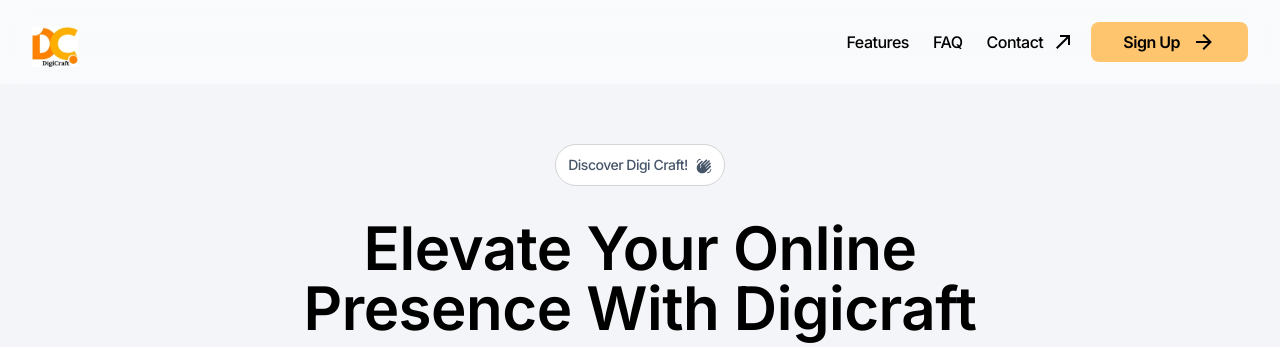
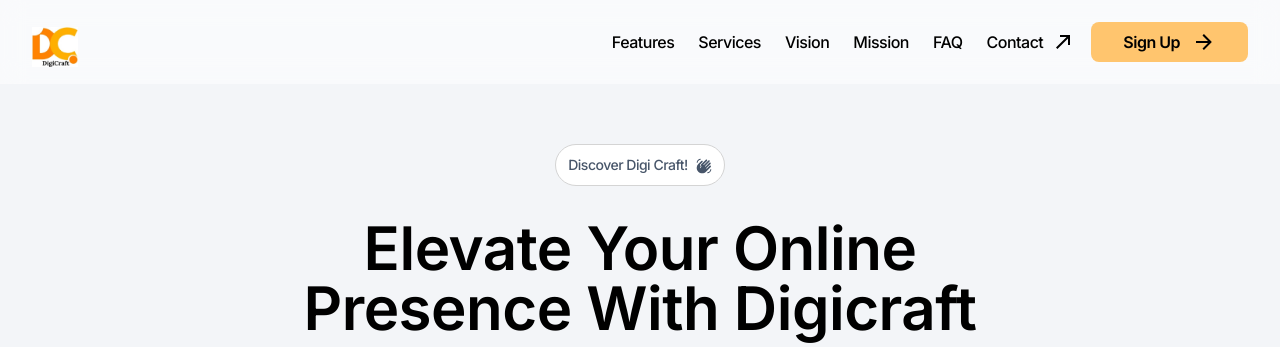
Before and after one commit to MuliJob/Digi-Craft-Website, a Django app: page / in a window 1280 px wide. Shown: the top 347 px of the page. Run offline with Django 5.2, Linux system fonts and the light colour scheme.

Commit message:
added social media links and navbar links

```diff
--- a/website/templates/digicraft.html
+++ b/website/templates/digicraft.html
@@ -206,6 +206,34 @@
                         Features
                       </a>
                     </li>
+
+                    <li class="header-nav--menu-item">
+                      <a
+                        href="/#services"
+                        class="menu-item--link flex items-center"
+                        target="_self"
+                      >
+                        Services
+                      </a>
+                    </li>
+                    <li class="header-nav--menu-item">
+                      <a
+                        href="/#faq"
+                        class="menu-item--link flex items-center"
+                        target="_self"
+                      >
+                        Vision
+                      </a>
+                    </li>
+                    <li class="header-nav--menu-item">
+                      <a
+                        href="/#faq"
+                        class="menu-item--link flex items-center"
+                        target="_self"
+                      >
+                        Mission
+                      </a>
+                    </li>
                     <li class="header-nav--menu-item">
                       <a
                         href="/#faq"
@@ -217,9 +245,9 @@
                     </li>
                     <li class="header-nav--menu-item">
                       <a
-                        href="#"
+                        href="/#contactus"
                         class="menu-item--link flex items-center"
-                        target="_blank"
+                        target="_self"
                       >
                         Contact
                         <span
@@ -470,7 +498,7 @@
             </section>
           </section>
 
-          <section class="feature-tabs">
+          <section class="feature-tabs" id="services">
             <section class="badge-group w-full">
               <div
                 href=""
@@ -841,8 +869,7 @@
                     Yes, we offer custom software development services to meet
                     the unique needs of our clients. Our team of developers can
                     create custom software solutions that are tailored to your
-                    specific requirements. However all software we develop will
-                    be based on our SAAS model.
+                    specific requirements.
                   </p>
                 </div>
               </div>
@@ -850,7 +877,7 @@
           </section>
 
           <!-- <section class="feature-tabs"></section> -->
-          <section class="badge-group w-full">
+          <section class="badge-group w-full" id="contactus">
             <div href="" class="badge-group--container align--center undefined">
               <div class="badge-group--message">Contact Us</div>
               <div class="badge-group--icon">
@@ -980,7 +1007,7 @@
                       <li class="footer-menu--list-item gap-2">
                         <a
                           class="mb-2 flex items-center w-auto font-medium transition-colors duration-300 hover:text-secondary-700"
-                          href="#"
+                          href="https://www.linkedin.com/in/digi-craft-3928a71bb?utm_source=share&utm_campaign=share_via&utm_content=profile&utm_medium=android_app"
                           target="_blank"
                         >
                           <svg
@@ -1007,7 +1034,7 @@
                       <li class="footer-menu--list-item gap-2">
                         <a
                           class="mb-2 flex items-center w-auto font-medium transition-colors duration-300 hover:text-secondary-700"
-                          href="#"
+                          href="https://www.facebook.com/profile.php?id=61566109316037"
                         >
                           <svg
                             xmlns="http://www.w3.org/2000/svg"
@@ -1031,7 +1058,7 @@
                       <li class="footer-menu--list-item gap-2">
                         <a
                           class="mb-2 flex items-center w-auto font-medium transition-colors duration-300 hover:text-secondary-700"
-                          href="#"
+                          href="https://www.instagram.com/digic.raft?igsh=YzljYTk1ODg3Zg=="
                         >
                           <svg
                             xmlns="http://www.w3.org/2000/svg"
```
